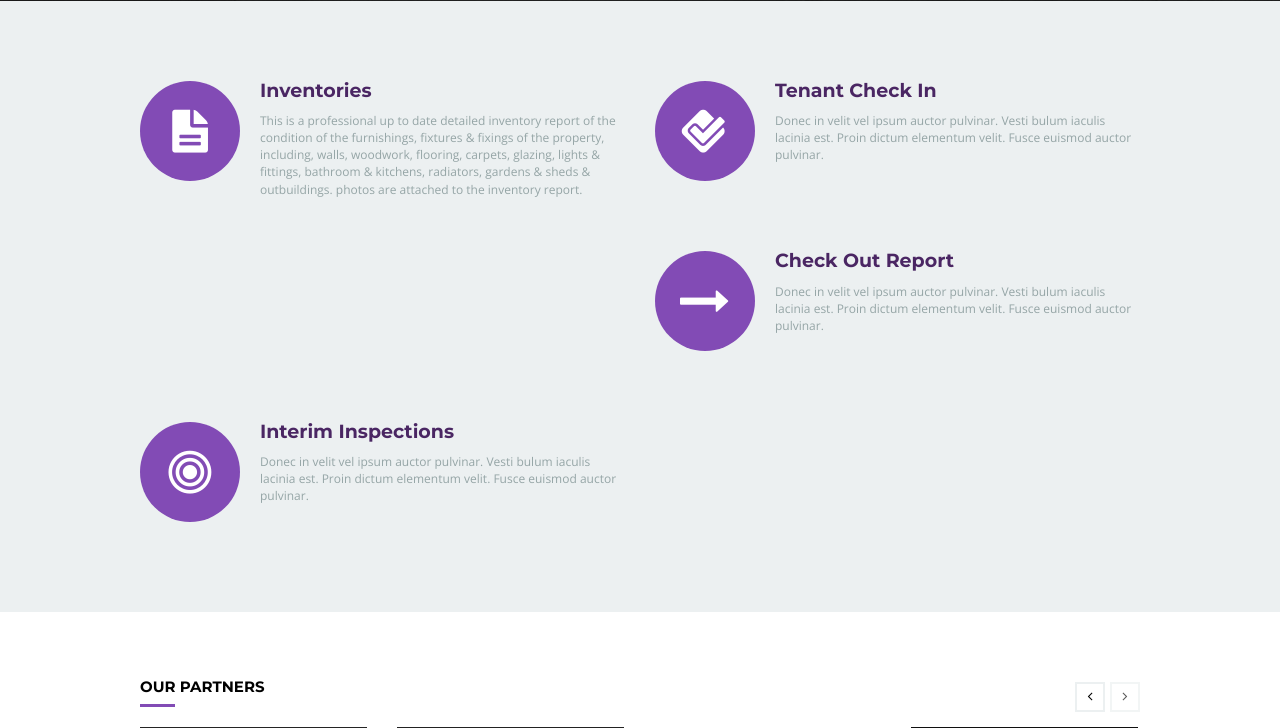
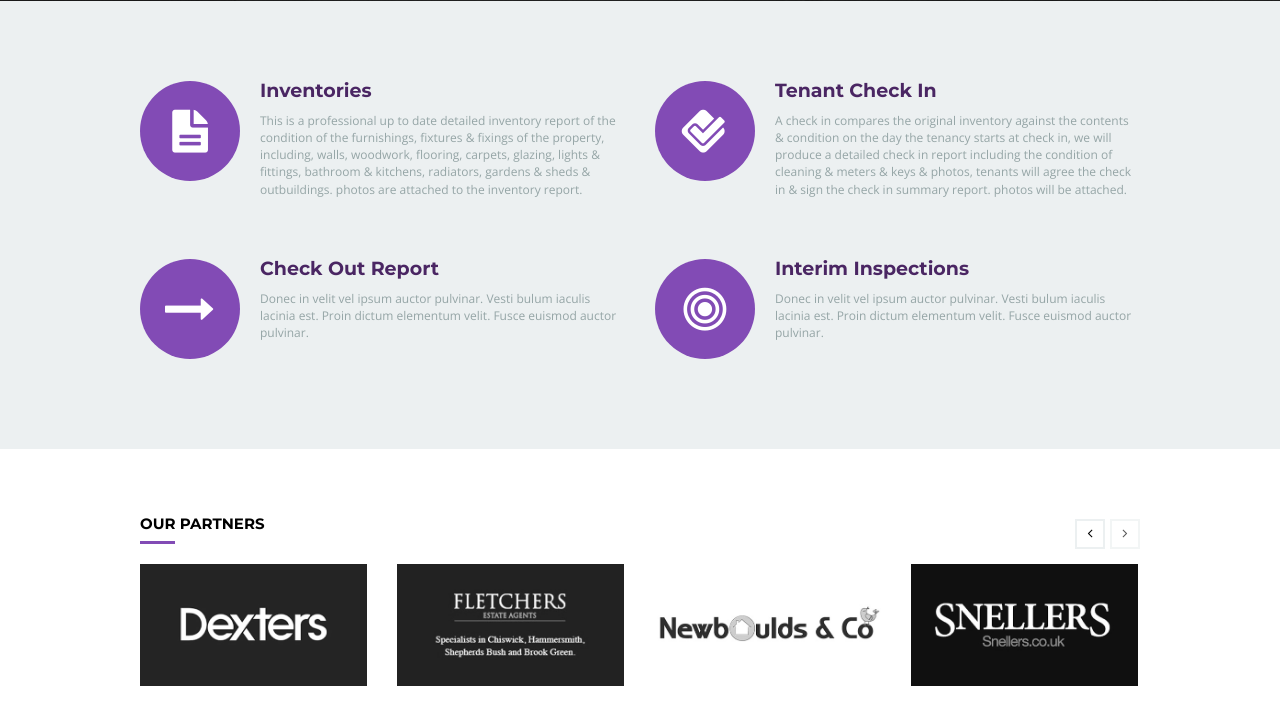
Before and after one commit to anthonysaha/Complete-Independent-Inventories-master, a PHP site: page / in a window 1280 px wide. Shown: the part 601-1329 px from the top of the page. Run offline with PHP 8.4, Linux system fonts and the light colour scheme.

Commit message:
added content for check in

```diff
--- a/index.php
+++ b/index.php
@@ -150,7 +150,13 @@ include_once('assets/partials/header.php');
                     <i class="icon-foursquare"></i>
                     </span>
                     <h4>Tenant Check In</h4>
-                    <p>Donec in velit vel ipsum auctor pulvinar. Vesti bulum iaculis lacinia est. Proin dictum elementum velit. Fusce euismod auctor pulvinar.</p>
+                    <p>A check in compares the original inventory against the contents &
+                       condition on the day the tenancy
+                       starts at check in, we will produce a detailed check in report including the condition of cleaning
+                       & meters & keys & photos, tenants will agree the check in & sign
+                       the check in summary report.
+                       photos will be attached.
+                    </p>
                 </div>
             </div>
             <!-- /.col-sm-6 -->
```
